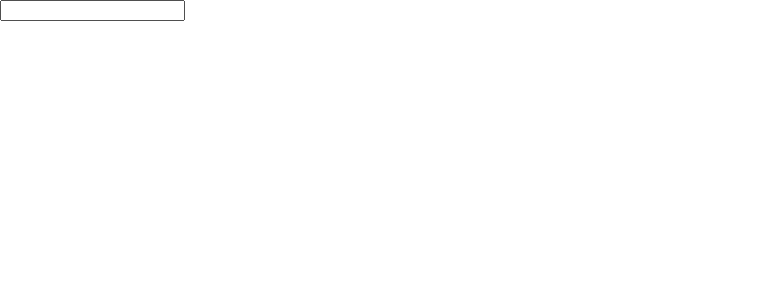
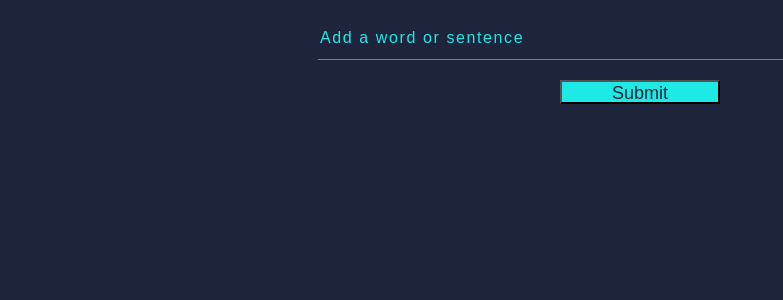
Before and after one commit to bahhtee17/isPalindrome, a React (Create React App) app in the folder is-valid-palindrome/: page / in a window 1280 px wide. Shown: the top 300 px of the page, without its empty margins (0-783 px from the left). Built offline with nearby package versions, Linux system fonts and the light colour scheme.

Commit message:
styled with css

```diff
--- a/is-valid-palindrome/src/App.js
+++ b/is-valid-palindrome/src/App.js
@@ -1,6 +1,7 @@
 import Input from "./components/Input";
 
-
+//#1fe9e5 acsentColor
+//#1e243b bgColor
 function App() {
   return (
     <div className="App">
--- a/is-valid-palindrome/src/components/Input.js
+++ b/is-valid-palindrome/src/components/Input.js
@@ -1,12 +1,14 @@
 import React from 'react'
+import classes from "./Input.module.css"
 
 const Input = () => {
     return (
-        <div>
-            <form>
-                <input type="text" />
-            </form>
-        </div>
+
+        <form className={classes.container}>
+            <input className={classes.input} type="text" placeholder='Add a word or sentence' />
+            <button type='submit' className={classes.submit}>Submit</button>
+        </form>
+
     )
 }
 
--- /dev/null
+++ b/is-valid-palindrome/src/components/Input.module.css
@@ -0,0 +1,40 @@
+.container{
+    display:flex;
+    justify-content: center;
+align-items: center;
+flex-direction: column;
+height: 15vh;
+width: 100%;
+}
+
+.input{
+
+    font-size: 1em;
+    font-weight: 100;
+    letter-spacing: 0.1em;
+
+border: none;
+    width: 50%;
+    height: 5vh;
+background: none;
+border-bottom: 1px solid gray;
+outline: none;
+color:#1fe9e5
+}
+::-webkit-input-placeholder{
+    color: #1fe9e5;
+}
+
+.submit{
+    font-size: large;
+    margin-top: 20px;
+    width: 10rem;
+    height: 3vh;
+    background-color: #1fe9e5;
+    color:#1e243b;
+    cursor:pointer;
+}
+
+.submit:hover{
+    background-color: #05fdf9;
+}
--- a/is-valid-palindrome/src/index.css
+++ b/is-valid-palindrome/src/index.css
@@ -2,6 +2,7 @@ body {
   margin: 0;
   padding: 0;
   box-sizing: border-box;
+  background-color: #1e243b;
 }
 
 code {
```
